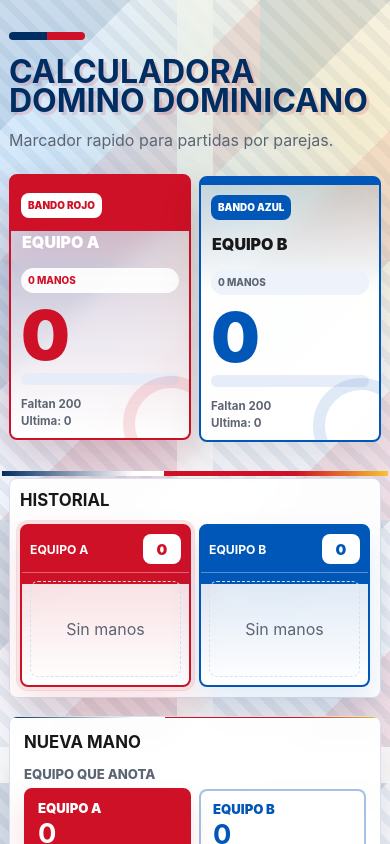
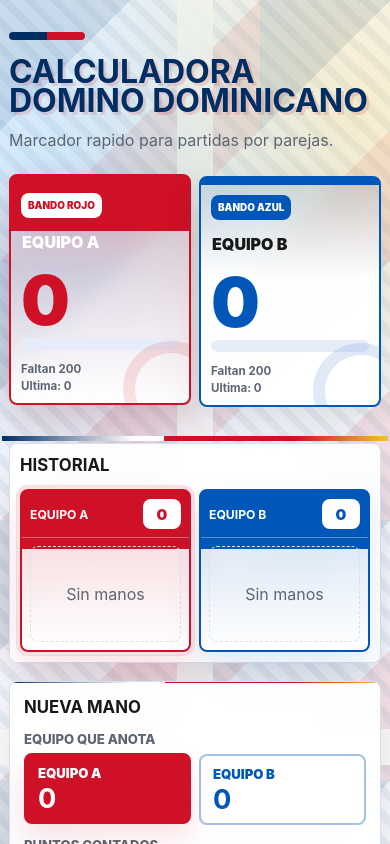
Before and after one commit to elvismedia-create/calculadora-domino-dominicano, a React (Vite) app: page / in a window 390 px wide. Shown: the top 844 px of the page. Built offline with nearby package versions, Linux system fonts and the light colour scheme.

Commit message:
Remove hand count badge

```diff
--- a/src/App.jsx
+++ b/src/App.jsx
@@ -114,7 +114,7 @@ function analyzeDominoImage(image, sensitivity) {
   return dots;
 }
 
-function ScoreCard({ index, name, score, hands, last, target, isActive, isLeader, isWinner, onNameChange }) {
+function ScoreCard({ index, name, score, last, target, isActive, isLeader, isWinner, onNameChange }) {
   return (
     <article className={`score-card team-${index} ${isActive ? "is-active" : ""} ${isLeader ? "is-leader" : ""} ${isWinner ? "is-winner" : ""}`}>
       <span className="winner-ribbon">Gano</span>
@@ -126,7 +126,6 @@ function ScoreCard({ index, name, score, hands, last, target, isActive, isLeader
           aria-label={`Nombre ${name}`}
           onChange={(event) => onNameChange(index, event.target.value)}
         />
-        <span className="badge">{hands} manos</span>
       </div>
       <div className="score">{score}</div>
       <div className="progress" aria-hidden="true">
@@ -157,18 +156,6 @@ function App() {
       state.rounds.reduce(
         (sum, round) => {
           sum[round.team] += round.total;
-          return sum;
-        },
-        [0, 0],
-      ),
-    [state.rounds],
-  );
-
-  const hands = useMemo(
-    () =>
-      state.rounds.reduce(
-        (sum, round) => {
-          sum[round.team] += 1;
           return sum;
         },
         [0, 0],
@@ -344,7 +331,6 @@ function App() {
             index={team}
             name={state.teams[team]}
             score={totals[team]}
-            hands={hands[team]}
             last={lastFor(team)}
             target={state.target}
             isActive={winner === team}
--- a/src/styles.css
+++ b/src/styles.css
@@ -250,11 +250,6 @@ h1 {
   color: #fff;
 }
 
-.score-card.is-active .badge {
-  background: rgba(255,255,255,.92);
-  color: var(--team-color);
-}
-
 .score-card.is-leader {
   border-color: rgba(22,120,74,.45);
 }
@@ -264,10 +259,7 @@ h1 {
 }
 
 .team-head {
-  display: grid;
-  grid-template-columns: minmax(0, 1fr) auto;
-  gap: 10px;
-  align-items: center;
+  display: block;
 }
 
 .team-name {
@@ -287,21 +279,6 @@ h1 {
 .team-name:focus {
   outline: none;
   border-bottom-color: var(--line);
-}
-
-.badge {
-  display: inline-flex;
-  align-items: center;
-  justify-content: center;
-  min-width: 72px;
-  height: 30px;
-  padding: 0 10px;
-  background: #edf2fb;
-  color: var(--muted);
-  border-radius: 999px;
-  font-size: .76rem;
-  font-weight: 800;
-  text-transform: uppercase;
 }
 
 .score {
@@ -970,13 +947,6 @@ select:focus {
     font-size: 1rem;
   }
 
-  .badge {
-    min-width: 0;
-    height: 25px;
-    padding: 0 7px;
-    font-size: .62rem;
-  }
-
   .score {
     font-size: clamp(3rem, 21vw, 4.3rem);
   }
@@ -989,14 +959,6 @@ select:focus {
 
   .actions {
     grid-template-columns: 1fr;
-  }
-
-  .team-head {
-    grid-template-columns: 1fr;
-  }
-
-  .badge {
-    justify-content: flex-start;
   }
 
   .history {
```
